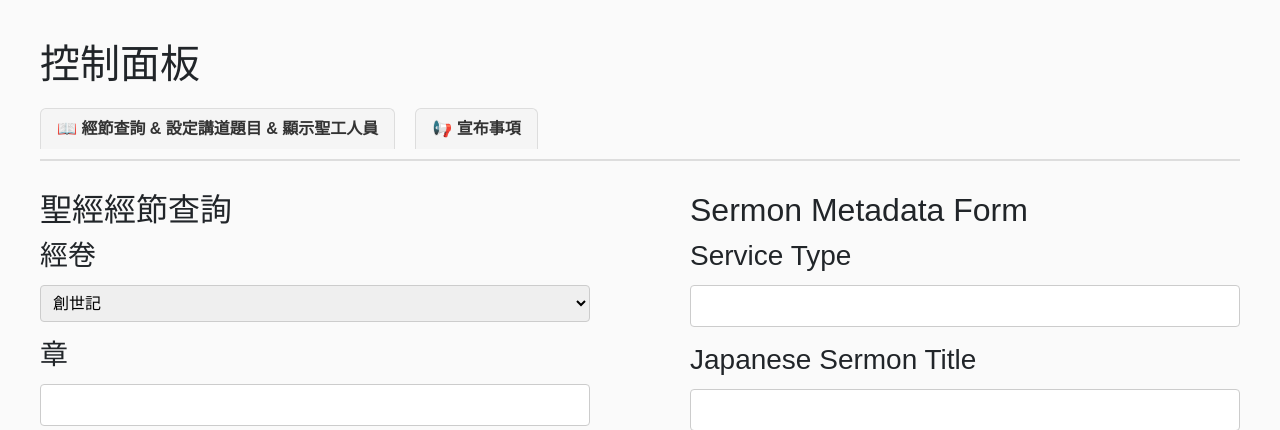
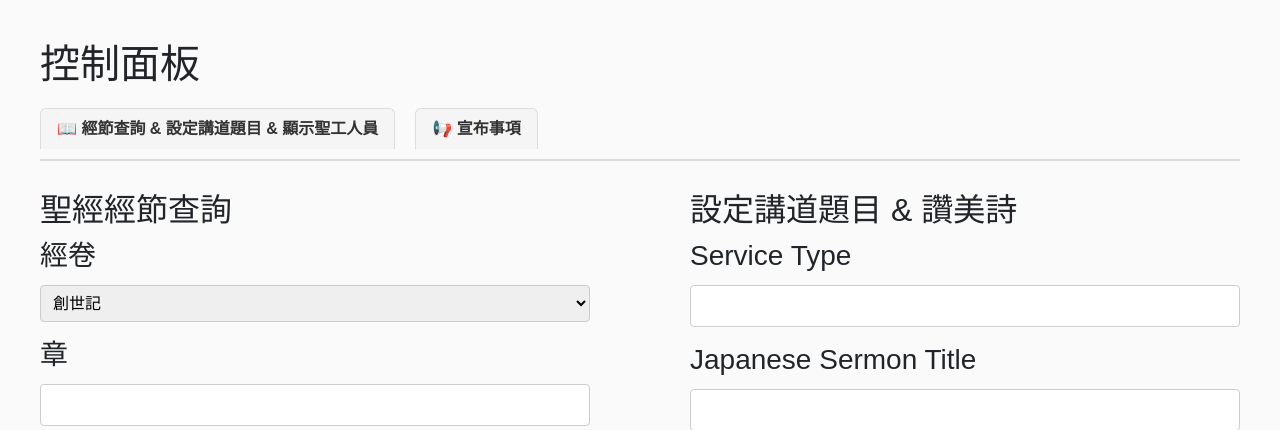
Before and after one commit to RickyShie/church_presentation_app_v1, a Flask app: page /bible_search in a window 1280 px wide. Shown: the top 430 px of the page. Run offline with Flask 3, Linux system fonts and the light colour scheme; some libraries are stand-ins or nearby versions.

Commit message:
Rename "Sermon Metadata Form" as "設定講道題目 & 讚美詩".

```diff
--- a/app/templates/bible_search_form.html
+++ b/app/templates/bible_search_form.html
@@ -48,7 +48,7 @@
     {{ form.submit(class="btn btn-primary") }}
 </form>
   <form action="" method="post" novalidate>
-    <h2>Sermon Metadata Form</h2>
+    <h2>設定講道題目 & 讚美詩</h2>
     {{ sermon_form.hidden_tag() }}
     <h3>{{ sermon_form.service_type.label }}</h3>
     <p>
```
